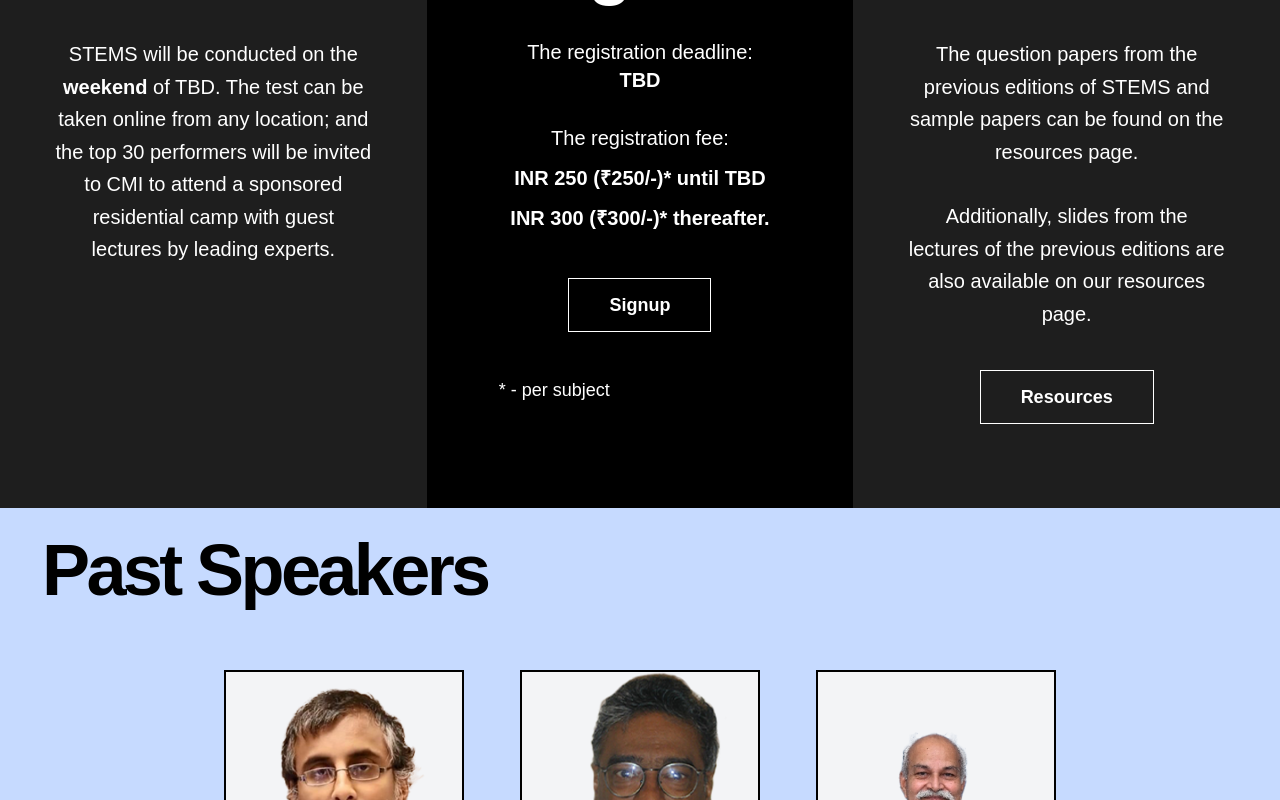
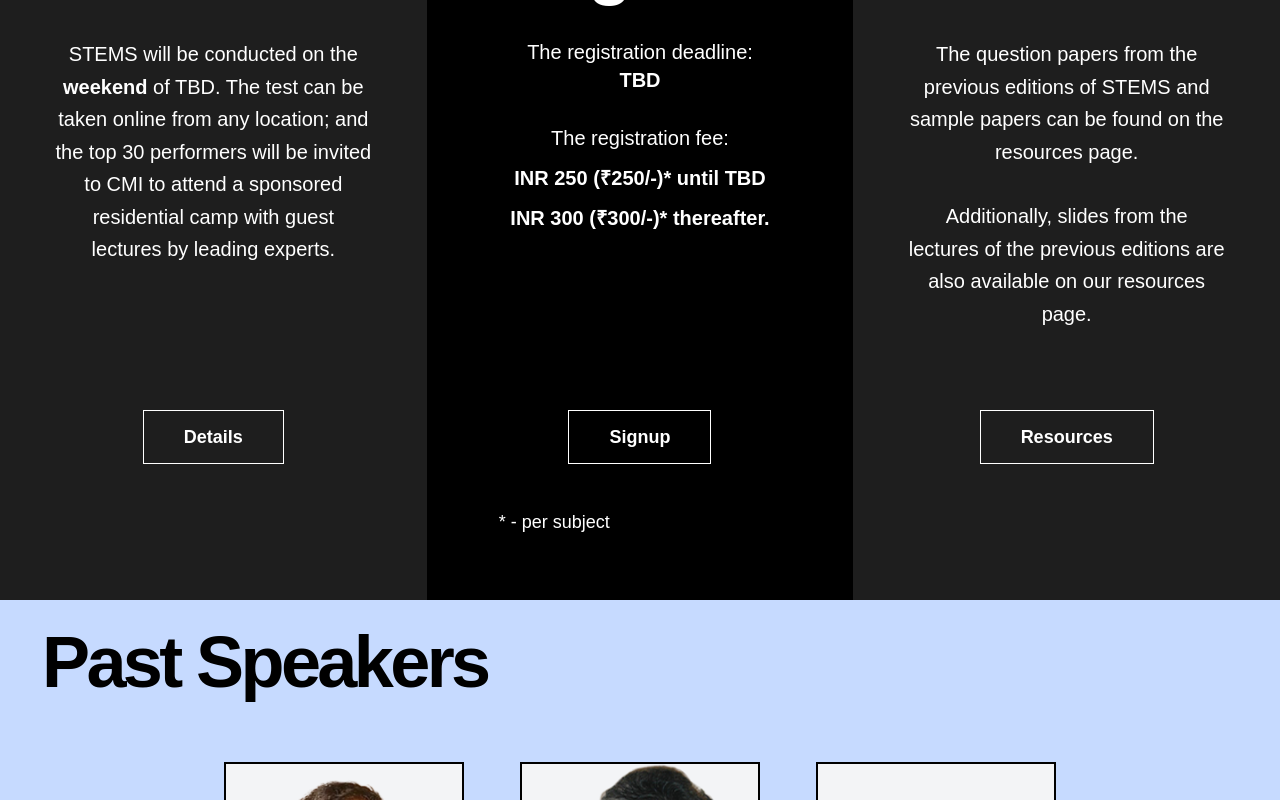
Before and after one commit to Tessellate-CMI/tessellate-frontend, a SvelteKit app: page /stems in a window 1280 px wide. Shown: the part 1632-2432 px from the top of the page. Built offline with nearby package versions, Linux system fonts and the light colour scheme; a web font is replaced by a local one.

Commit message:
feat: added a deatils page and aligned the buttons, kinda funky solution
buttons were aligned by adding/removing divs depending on the screen size

```diff
--- a/src/routes/(app)/stems/+page.svelte
+++ b/src/routes/(app)/stems/+page.svelte
@@ -3,7 +3,14 @@
     import Footer from '$lib/components/Footer.svelte'
     import Navbar from '$lib/components/Navbar.svelte'
     import SpeakerPanel from '$lib/components/SpeakerPanel.svelte'
+
+    let innerWidth = 0
+    let screenIsLarge = false
+
+    $: screenIsLarge = innerWidth < 1024
 </script>
+
+<svelte:window bind:innerWidth />
 
 <div class="sticky top-0 bg-white">
     <div class="bg-pattern">
@@ -48,16 +55,23 @@
         </div>
     </div>
 
-    <div class="grid grid-cols-1 bg-lgray text-center font-sans text-white lg:grid-cols-3">
-        <div class="p-4 pb-16 pt-12 text-xl lg:pb-16 lg:pt-20">
+    <div class="grid grid-cols-1 bg-lgray text-center font-sans text-xl text-white lg:grid-cols-3">
+        <div class="p-4 pb-16 pt-12 lg:pb-6 lg:pt-20">
             <h1 class="mb-9 text-center text-6xl font-bold lg:text-7xl">Details</h1>
             <p class="mx-auto w-4/5 leading-relaxed">
                 STEMS will be conducted on the <span class="font-semibold">weekend</span> of TBD. The
                 test can be taken online from any location; and the top 30 performers will be invited
                 to CMI to attend a sponsored residential camp with guest lectures by leading experts.
             </p>
+            {#if screenIsLarge}
+                <button
+                    style="text-transform: none"
+                    class="btn btn-outline m-auto mb-5 mt-10 h-auto min-h-0 rounded-none px-10 py-3 text-lg text-white hover:bg-white hover:text-black"
+                    ><a href="/stems/details">Details</a></button
+                >
+            {/if}
         </div>
-        <div class="bg-black p-4 pb-16 pt-12 text-xl lg:pb-16 lg:pt-20">
+        <div class="bg-black p-4 pb-16 pt-12 lg:pb-6 lg:pt-20">
             <h1 class="mb-9 text-center text-6xl font-bold leading-relaxed lg:text-7xl">
                 Register
             </h1>
@@ -70,6 +84,7 @@
                     >INR 250 (₹250/-)* until TBD <br /> INR 300 (₹300/-)* thereafter.</span
                 >
             </p>
+            {#if screenIsLarge}
                 <button
                     style="text-transform: none"
                     type="submit"
@@ -77,8 +92,9 @@
                     >Signup</button
                 >
                 <p class="ml-14 mt-6 text-left text-lg">* - per subject</p>
+            {/if}
         </div>
-        <div class="p-4 pb-16 pt-12 text-xl lg:pb-16 lg:pt-20">
+        <div class="p-4 pb-16 pt-12 lg:pb-6 lg:pt-20">
             <h1 class="mb-9 text-center text-6xl font-bold lg:text-7xl">Resources</h1>
             <p class="mx-auto w-4/5 leading-relaxed">
                 The question papers from the previous editions of STEMS and sample papers can be
@@ -88,12 +104,39 @@
                 Additionally, slides from the lectures of the previous editions are also available
                 on our resources page.
             </p>
+            {#if screenIsLarge}
+                <button
+                    style="text-transform: none"
+                    class="btn btn-outline m-auto mb-5 mt-10 h-auto min-h-0 rounded-none px-10 py-3 text-lg text-white hover:bg-white hover:text-black"
+                    ><a href="/stems/resources">Resources</a></button
+                >
+            {/if}
+        </div>
+        {#if !screenIsLarge}
+            <div class="p-4 pb-16">
+                <button
+                    style="text-transform: none"
+                    class="btn btn-outline m-auto mb-5 mt-10 h-auto min-h-0 rounded-none px-10 py-3 text-lg text-white hover:bg-white hover:text-black"
+                    ><a href="/stems/details">Details</a></button
+                >
+            </div>
+            <div class="bg-black p-4 pb-16">
+                <button
+                    style="text-transform: none"
+                    type="submit"
+                    class="btn btn-outline m-auto mb-5 mt-10 h-auto min-h-0 rounded-none px-10 py-3 text-lg text-white hover:bg-white hover:text-black"
+                    >Signup</button
+                >
+                <p class="ml-14 mt-6 text-left text-lg">* - per subject</p>
+            </div>
+            <div class="p-4 pb-16">
                 <button
                     style="text-transform: none"
                     class="btn btn-outline m-auto mb-5 mt-10 h-auto min-h-0 rounded-none px-10 py-3 text-lg text-white hover:bg-white hover:text-black"
                     ><a href="/stems/resources">Resources</a></button
                 >
             </div>
+        {/if}
     </div>
 
     <SpeakerPanel />
--- /dev/null
+++ b/src/routes/(app)/stems/details/+page.svelte
@@ -0,0 +1,6 @@
+<script>
+    import '$src/app.css'
+    import ComingSoon from '$lib/components/ComingSoon.svelte'
+</script>
+
+<ComingSoon />
```
Lines whose indentation alone changed are shown as unchanged.
